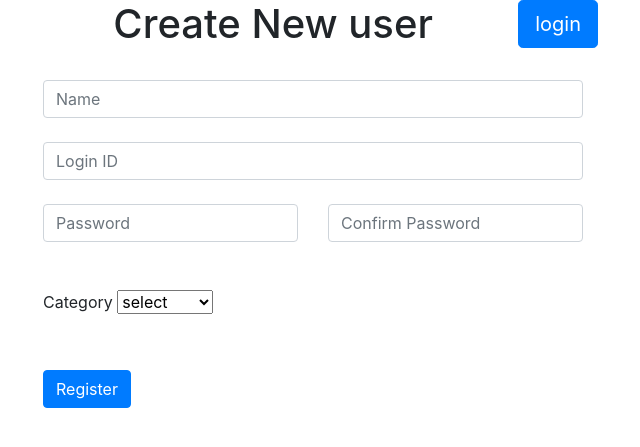
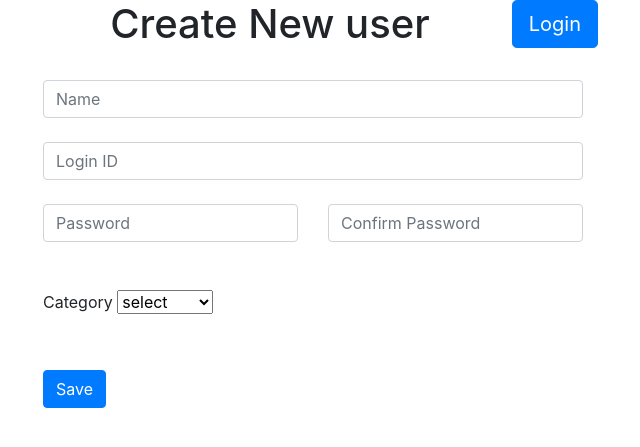
Before and after one commit to ArafMun/test, a PHP site: page /view/create_user.php in a window 1280 px wide. Shown: the top 447 px of the page, without its empty margins (327-967 px from the left). Run offline with PHP 8.4, Linux system fonts and the light colour scheme.

Commit message:
user create page updated

```diff
--- a/view/create_user.php
+++ b/view/create_user.php
@@ -24,7 +24,7 @@
                                     <h1>Create New user</h1>
                                 </div>
                                 <div class="d-grid gap-2">
-                                    <button class="btn btn-lg btn-primary" type="button"><a href="../task.php" style="color: white;"> login</a></button>
+                                    <button class="btn btn-lg btn-primary" type="button"><a href="../task.php" style="color: white;"> Login</a></button>
                                 </div>
                             </div>
                             <div class="row align-items-center">
@@ -57,7 +57,7 @@
                             </div>
                             <div class="row justify-content-start mt-4">
                                 <div class="col">
-                                    <input type="submit" value="Register" name="btnSubmit" class="btn btn-primary mt-4" id="submit_btn">
+                                    <input type="submit" value="Save" name="btnSubmit" class="btn btn-primary mt-4" id="submit_btn">
                                 </div>
                             </div>
                         </div>
@@ -108,8 +108,8 @@
                     echo "<span style='color:red'>$login_id user id already exits!<span>";
                     die();
                 } else {
-                    $sql = "INSERT INTO users (name, logIn_id, password)
-                    VALUES ('$name', '$login_id', '$md5_password')";
+                    $sql = "INSERT INTO users (name, logIn_id, password,category)
+                    VALUES ('$name', '$login_id', '$md5_password', '$category')";
 
                     if ($db->query($sql) === TRUE) {
                         echo "New user created successfully";
```
